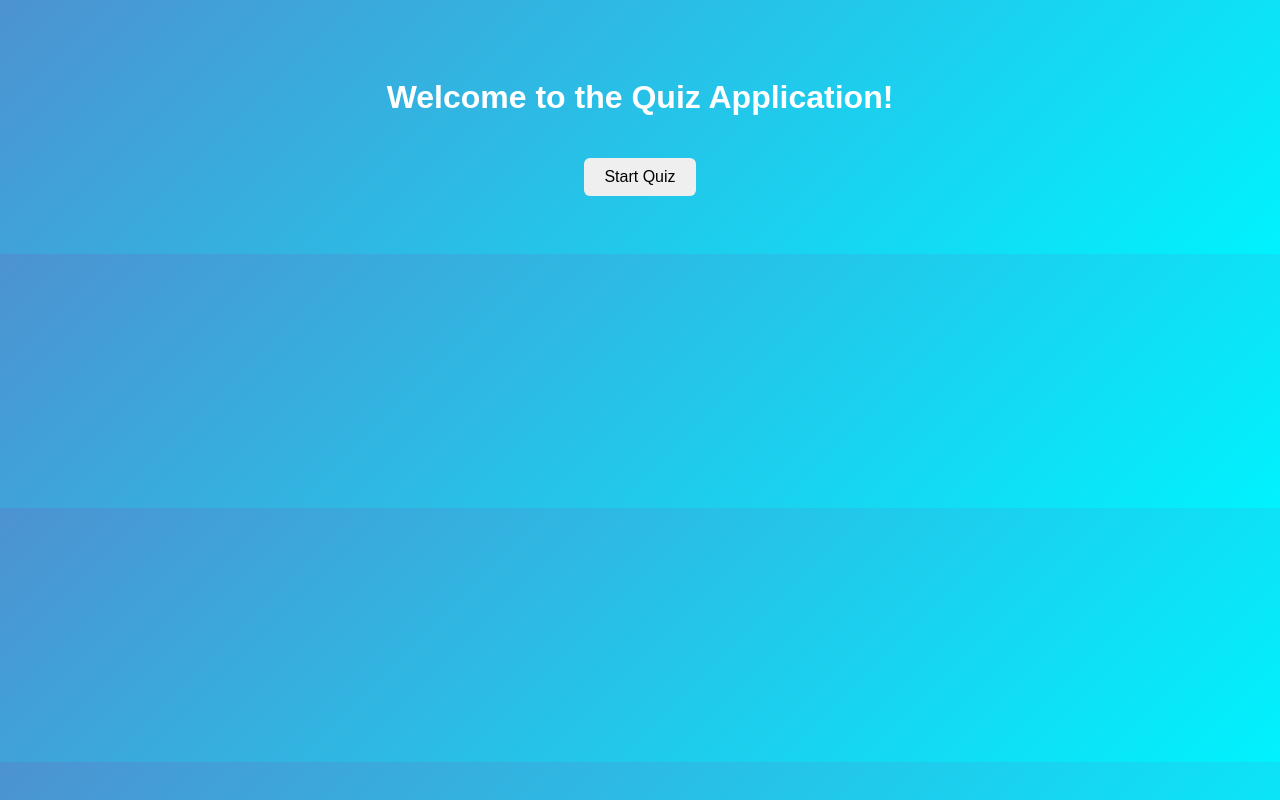
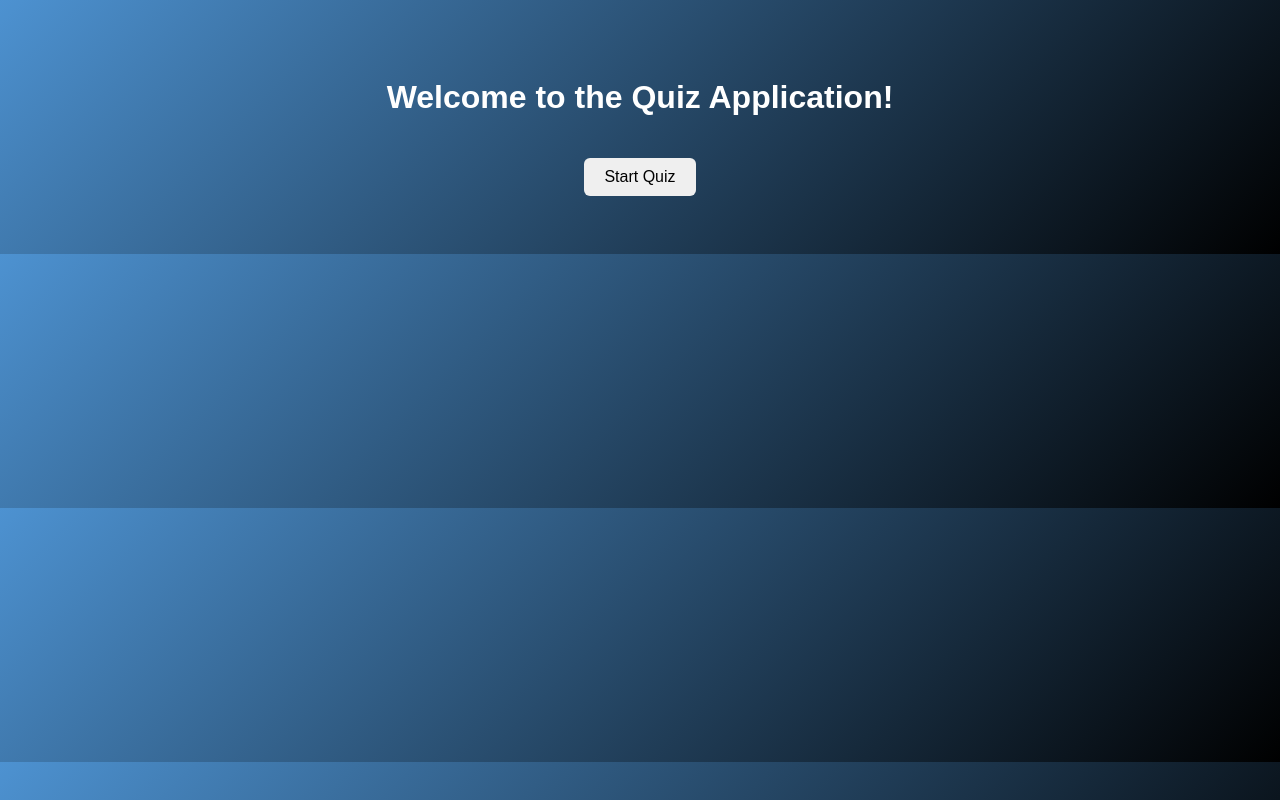
Before and after one commit to prashanth-319/Devops, a plain HTML site: page index.html in a window 1280 px wide. Drawn offline with Linux system fonts and the light colour scheme.

Commit message:
Add files via upload

```diff
--- a/index.html
+++ b/index.html
@@ -7,7 +7,7 @@
   <style>
     body {
       font-family: Arial, sans-serif;
-      background: linear-gradient(135deg, #4d92d1, #00f2fe);
+      background: linear-gradient(135deg, #4d92d1, #000000);
       color: #fff;
       text-align: center;
       padding: 50px;
```
